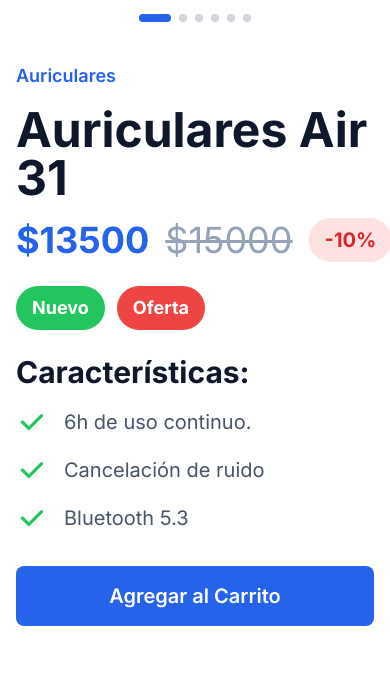
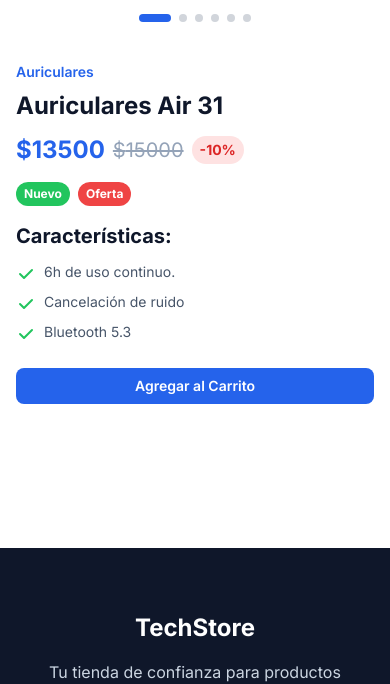
Before and after one commit to 1gnale/tech-store, a React (Vite) app: page /product/1 in a window 390 px wide. Shown: the part 579-1263 px from the top of the page. Built offline with nearby package versions, Linux system fonts and the light colour scheme.

Commit message:
add discount code & better styles in ProductDetail

```diff
--- a/src/components/Cart.tsx
+++ b/src/components/Cart.tsx
@@ -7,8 +7,15 @@ const Cart: React.FC = () => {
   const [isOpen, setIsOpen] = useState(false);
   const [discountCode, setDiscountCode] = useState('');
   const [appliedCode, setAppliedCode] = useState<string | null>(null);
-  const discountsCodes = ["DELFI"];
-  const discountPercentage = 5;
+
+  const discountsCodes: { [key: string]: number } = {
+    "DELFI": 5,
+    "JOTATE": 10
+  };
+
+  const getDiscountPercentage = (code: string): number => {
+    return discountsCodes[code.toUpperCase()] || 0;
+  };
 
   const updateQuantity = (id: number, quantity: number) => {
     dispatch({ type: 'UPDATE_QUANTITY', payload: { id, quantity } });
@@ -23,10 +30,12 @@ const Cart: React.FC = () => {
   };
 
   const applyDiscountCode = () => {
-    if (discountsCodes.includes(discountCode.toUpperCase())) {
-      setAppliedCode(discountCode.toUpperCase());
+    const upperCode = discountCode.toUpperCase();
+    if (discountsCodes.hasOwnProperty(upperCode)) {
+      setAppliedCode(upperCode);
       setDiscountCode('');
-      toast.success(`¡Código "${discountCode.toUpperCase()}" aplicado! 5% de descuento`, {
+      const percentage = discountsCodes[upperCode];
+      toast.success(`¡Código "${upperCode}" aplicado! ${percentage}% de descuento`, {
         position: 'top-right',
         autoClose: 3000,
       });
@@ -44,13 +53,15 @@ const Cart: React.FC = () => {
 
   const calculateDiscount = () => {
     if (appliedCode) {
-      return state.total * (discountPercentage / 100);
+      const percentage = getDiscountPercentage(appliedCode);
+      return state.total * (percentage / 100);
     }
     return 0;
   };
 
   const discountAmount = calculateDiscount();
   const finalTotal = state.total - discountAmount;
+  const currentDiscountPercentage = appliedCode ? getDiscountPercentage(appliedCode) : 0;
 
   const sendToWhatsApp = () => {
     const phoneNumber = '5493816378884';
@@ -61,7 +72,8 @@ const Cart: React.FC = () => {
     let message = `¡Hola! Estoy interesado en los siguientes productos:%0A${productList}%0A%0ASubtotal: $*${state.total.toFixed(2)}*`;
 
     if (appliedCode) {
-      message += `%0ACódigo de descuento: *${appliedCode}* (-${discountPercentage}%)%0ADescuento: -$*${discountAmount.toFixed(2)}*%0ATotal con descuento: $*${finalTotal.toFixed(2)}*`;
+      const percentage = getDiscountPercentage(appliedCode);
+      message += `%0ACódigo de descuento: *${appliedCode}* (-${percentage}%)%0ADescuento: -$*${discountAmount.toFixed(2)}*%0ATotal con descuento: $*${finalTotal.toFixed(2)}*`;
     }
 
     const whatsappUrl = `https://wa.me/${phoneNumber}?text=${message}`;
@@ -190,7 +202,7 @@ const Cart: React.FC = () => {
                     <div className="flex items-center justify-between bg-green-50 p-3 rounded-lg">
                       <div>
                         <p className="text-sm font-semibold text-green-700">✓ {appliedCode}</p>
-                        <p className="text-xs text-green-600">-{discountPercentage}% aplicado</p>
+                        <p className="text-xs text-green-600">-{currentDiscountPercentage}% aplicado</p>
                       </div>
                       <button
                         onClick={removeDiscountCode}
@@ -218,7 +230,7 @@ const Cart: React.FC = () => {
                     {appliedCode && (
                       <>
                         <div className="flex justify-between items-center text-green-600">
-                          <span className="text-sm">Descuento ({discountPercentage}%):</span>
+                          <span className="text-sm">Descuento ({currentDiscountPercentage}%):</span>
                           <span className="text-sm font-semibold">
                             -${discountAmount.toFixed(2)}
                           </span>
--- a/src/pages/ProductDetail.tsx
+++ b/src/pages/ProductDetail.tsx
@@ -72,55 +72,55 @@ const ProductDetail: React.FC = () => {
 
                     {/* Product Details */}
                     <div>
-                        <div className="text-lg text-primary-600 font-semibold mb-4">
+                        <div className="text-sm sm:text-base lg:text-lg text-primary-600 font-semibold mb-2 sm:mb-3 lg:mb-4">
                             {product.category}
                         </div>
-                        <h1 className="text-5xl lg:text-6xl font-bold text-secondary-900 mb-4">
+                        <h1 className="text-2xl sm:text-3xl lg:text-4xl xl:text-5xl font-bold text-secondary-900 mb-3 sm:mb-4 lg:mb-6">
                             {product.name}
                         </h1>
 
                         {/* Price */}
-                        <div className="flex items-center gap-4 mb-6">
-                            <span className="text-4xl lg:text-5xl font-bold text-primary-600">
+                        <div className="flex flex-wrap items-center gap-2 sm:gap-3 lg:gap-4 mb-4 sm:mb-5 lg:mb-6">
+                            <span className="text-2xl sm:text-3xl lg:text-4xl xl:text-5xl font-bold text-primary-600">
                                 ${product.price}
                             </span>
                             {product.originalPrice && (
                                 <>
-                                    <span className="text-4xl lg:text-5xl text-secondary-400 line-through">
+                                    <span className="text-xl sm:text-2xl lg:text-3xl xl:text-4xl text-secondary-400 line-through">
                                         ${product.originalPrice}
                                     </span>
-                                    <span className="bg-red-100 text-red-600 px-4 py-2 rounded-full font-bold text-xl">
+                                    <span className="bg-red-100 text-red-600 px-2 sm:px-3 lg:px-4 py-1 sm:py-2 rounded-full font-bold text-sm sm:text-base lg:text-lg">
                                         -{Math.round(((product.originalPrice - product.price) / product.originalPrice) * 100)}%
                                     </span>
                                 </>
                             )}
                         </div>
                         {/* Status */}
-                        <div className="flex gap-3 mb-6">
+                        <div className="flex flex-wrap gap-2 sm:gap-3 mb-4 sm:mb-5 lg:mb-6">
                             {!product.available && (
-                                <span className="bg-gray-500 text-white px-4 py-2 rounded-full font-bold text-lg">
+                                <span className="bg-gray-500 text-white px-2 sm:px-3 lg:px-4 py-1 sm:py-2 rounded-full font-bold text-xs sm:text-sm lg:text-base">
                                     Sin Stock
                                 </span>
                             )}
                             {product.isNew && product.available && (
-                                <span className="bg-green-500 text-white px-4 py-2 rounded-full font-bold text-lg">
+                                <span className="bg-green-500 text-white px-2 sm:px-3 lg:px-4 py-1 sm:py-2 rounded-full font-bold text-xs sm:text-sm lg:text-base">
                                     Nuevo
                                 </span>
                             )}
                             {product.isOnSale && product.available && (
-                                <span className="bg-red-500 text-white px-4 py-2 rounded-full font-bold text-lg">
+                                <span className="bg-red-500 text-white px-2 sm:px-3 lg:px-4 py-1 sm:py-2 rounded-full font-bold text-xs sm:text-sm lg:text-base">
                                     Oferta
                                 </span>
                             )}
                         </div>
 
                         {/* Features */}
-                        <div className="mb-8">
-                            <h2 className="text-3xl lg:text-4xl font-bold text-secondary-900 mb-4">Características:</h2>
-                            <ul className="space-y-4">
+                        <div className="mb-6 sm:mb-7 lg:mb-8">
+                            <h2 className="text-xl sm:text-2xl lg:text-3xl xl:text-4xl font-bold text-secondary-900 mb-3 sm:mb-4">Características:</h2>
+                            <ul className="space-y-2 sm:space-y-3 lg:space-y-4">
                                 {product.features.map((feature, index) => (
-                                    <li key={index} className="text-xl lg:text-2xl text-secondary-600 flex items-center">
-                                        <svg className="w-8 h-8 text-green-500 mr-4" fill="currentColor" viewBox="0 0 20 20">
+                                    <li key={index} className="text-sm sm:text-base lg:text-lg text-secondary-600 flex items-start">
+                                        <svg className="w-5 h-5 sm:w-6 sm:h-6 lg:w-7 lg:h-7 text-green-500 mr-2 sm:mr-3 flex-shrink-0 mt-0.5" fill="currentColor" viewBox="0 0 20 20">
                                             <path fillRule="evenodd" d="M16.707 5.293a1 1 0 010 1.414l-8 8a1 1 0 01-1.414 0l-4-4a1 1 0 011.414-1.414L8 12.586l7.293-7.293a1 1 0 011.414 0z" clipRule="evenodd" />
                                         </svg>
                                         {feature}
@@ -130,11 +130,11 @@ const ProductDetail: React.FC = () => {
                         </div>
 
                         {/* Action Button */}
-                        <div className="mb-4">
+                        <div className="mb-4 sm:mb-6">
                             <button
                                 onClick={handleAddToCart}
                                 disabled={!product.available}
-                                className={`w-full py-4 rounded-lg transition-all font-semibold text-xl lg:text-2xl ${product.available
+                                className={`w-full py-2 sm:py-3 lg:py-4 rounded-lg transition-all font-semibold text-sm sm:text-base lg:text-lg ${product.available
                                         ? isInCart
                                             ? 'bg-red-600 text-white hover:bg-red-700 active:scale-95'
                                             : 'bg-primary-600 text-white hover:bg-primary-700 active:scale-95'
```
